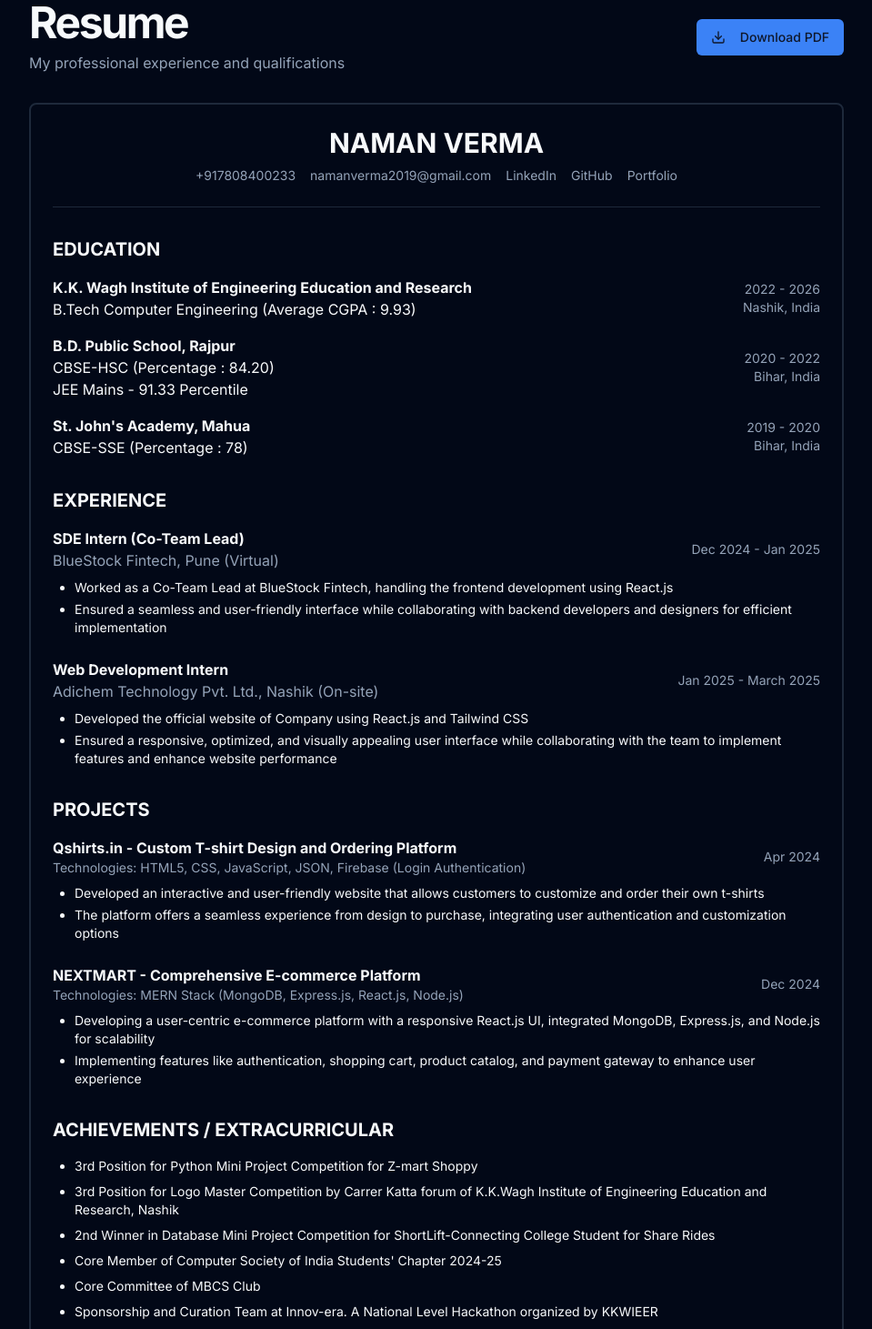
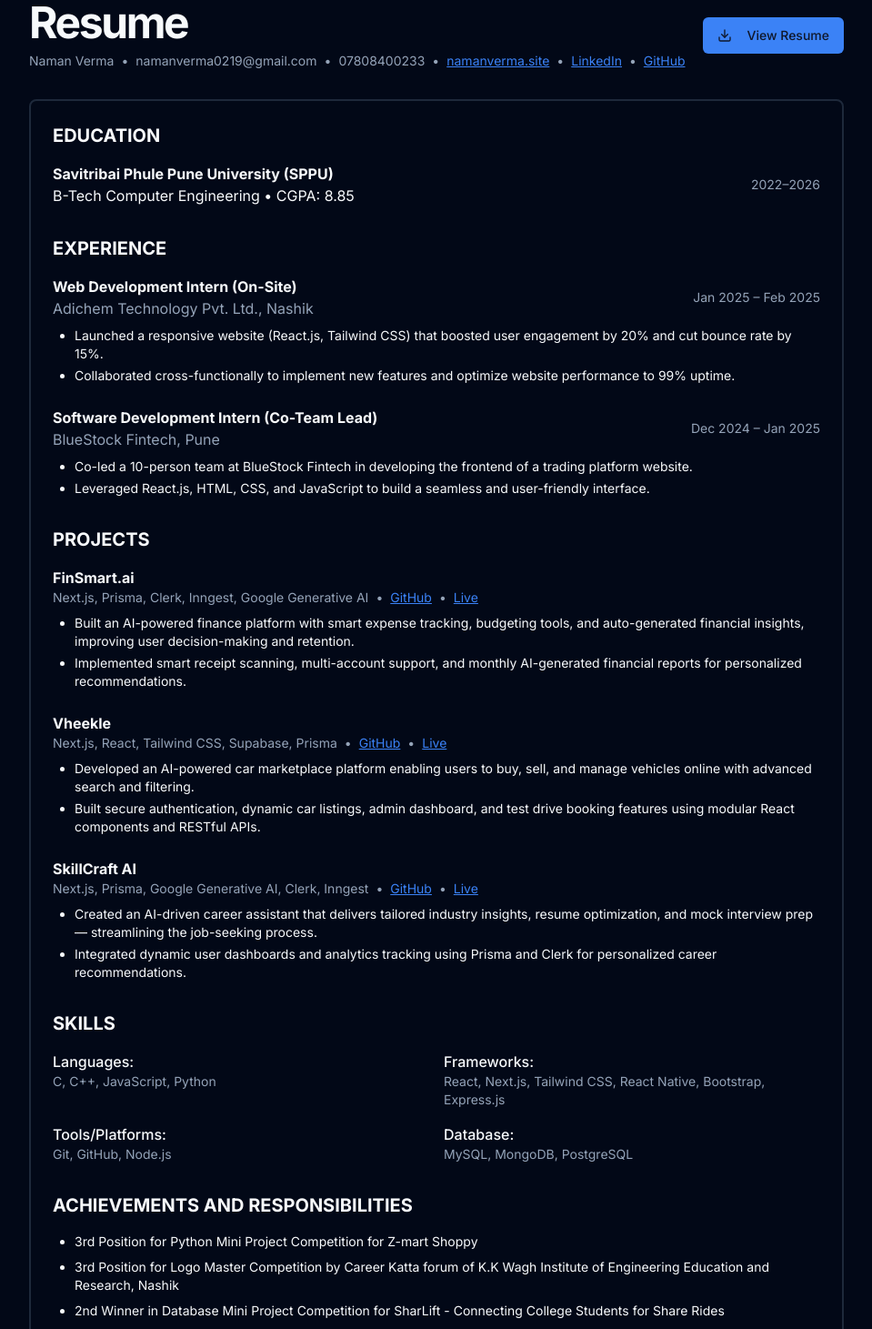
Before and after one commit to namanverma001/namanverma-portfolio, a Next.js app: page /resume in a window 1280 px wide. Shown: the part 160-1621 px from the top of the page at 91% size, without its empty margins (160-1119 px from the left). Built offline with nearby package versions, Linux system fonts and the light colour scheme.

Commit message:
fix: update resume links and enhance contact information in About and Resume pages

```diff
--- a/app/about/page.tsx
+++ b/app/about/page.tsx
@@ -39,7 +39,7 @@ export default function AboutPage() {
                 </Button>
               </Link>
             </div>
-            <Link href="https://drive.google.com/file/d/1HlquOrnr4Oo0Tlu6vQ1uChXHUPkhUriu/view?usp=sharing" target="_blank" rel="noopener noreferrer">
+            <Link href="https://drive.google.com/file/d/1V1dZ-eK-hjGsPHNEd1qXdHlhQ9pnH__2/view?usp=sharing" target="_blank" rel="noopener noreferrer">
               <Button className="w-full">
                 <FileText className="mr-2 h-4 w-4" />
                 View Resume
--- a/app/page.tsx
+++ b/app/page.tsx
@@ -117,12 +117,16 @@ export default function Home() {
                   <ArrowRight className="ml-2 h-4 w-4" />
                 </Button>
               </Link>
-              <Link href="/contact">
+              <a
+                href="https://drive.google.com/file/d/1V1dZ-eK-hjGsPHNEd1qXdHlhQ9pnH__2/view?usp=sharing"
+                target="_blank"
+                rel="noopener noreferrer"
+              >
                 <Button size="lg" variant="outline" className="border-primary text-primary hover:bg-primary/10">
-                  Get in Touch
-                  <Mail className="ml-2 h-4 w-4" />
+                  Check Out My Resume
+                  <FileText className="ml-2 h-4 w-4" />
                 </Button>
-              </Link>
+              </a>
             </div>
 
             <div className="flex items-center justify-center gap-6 mt-8">
--- a/app/resume/page.tsx
+++ b/app/resume/page.tsx
@@ -9,67 +9,49 @@ export default function ResumePage() {
         <div className="flex flex-col sm:flex-row sm:items-center sm:justify-between">
           <div className="space-y-2">
             <h1 className="text-4xl font-bold tracking-tighter sm:text-5xl">Resume</h1>
-            <p className="text-muted-foreground">My professional experience and qualifications</p>
+            <div className="text-muted-foreground text-sm flex flex-wrap gap-2">
+              <span>Naman Verma</span>
+              <span>&bull;</span>
+              <span>namanverma0219@gmail.com</span>
+              <span>&bull;</span>
+              <span>07808400233</span>
+              <span>&bull;</span>
+              <a href="https://namanverma.site" className="text-primary underline" target="_blank" rel="noopener noreferrer">namanverma.site</a>
+              <span>&bull;</span>
+              <a href="https://linkedin.com/in/namanverma001" className="text-primary underline" target="_blank" rel="noopener noreferrer">LinkedIn</a>
+              <span>&bull;</span>
+              <a href="https://github.com/namanverma001" className="text-primary underline" target="_blank" rel="noopener noreferrer">GitHub</a>
+            </div>
           </div>
-          <Button className="mt-4 sm:mt-0">
-            <Download className="mr-2 h-4 w-4" />
-            Download PDF
-          </Button>
+          <a
+            href="https://drive.google.com/file/d/1V1dZ-eK-hjGsPHNEd1qXdHlhQ9pnH__2/view?usp=sharing"
+            target="_blank"
+            rel="noopener noreferrer"
+          >
+            <Button className="mt-4 sm:mt-0">
+              <Download className="mr-2 h-4 w-4" />
+              View Resume
+            </Button>
+          </a>
         </div>
-
         <Card className="border-2">
           <CardContent className="p-6">
             <div className="space-y-8">
-              {/* Header */}
-              <div className="border-b pb-6 text-center">
-                <h2 className="text-3xl font-bold">NAMAN VERMA</h2>
-                <div className="mt-2 flex flex-wrap justify-center gap-4 text-sm text-muted-foreground">
-                  <span>+917808400233</span>
-                  <span>namanverma2019@gmail.com</span>
-                  <span>LinkedIn</span>
-                  <span>GitHub</span>
-                  <span>Portfolio</span>
-                </div>
-              </div>
-
               {/* Education */}
               <div>
                 <h3 className="mb-4 text-xl font-bold uppercase">Education</h3>
                 <div className="space-y-4">
                   <div className="flex flex-col justify-between gap-1 sm:flex-row sm:items-center">
                     <div>
-                      <h4 className="font-bold">K.K. Wagh Institute of Engineering Education and Research</h4>
-                      <p>B.Tech Computer Engineering (Average CGPA : 9.93)</p>
+                      <h4 className="font-bold">Savitribai Phule Pune University (SPPU)</h4>
+                      <p>B-Tech Computer Engineering &bull; CGPA: 8.85</p>
                     </div>
                     <div className="text-right text-sm text-muted-foreground">
-                      <p>2022 - 2026</p>
-                      <p>Nashik, India</p>
-                    </div>
-                  </div>
-                  <div className="flex flex-col justify-between gap-1 sm:flex-row sm:items-center">
-                    <div>
-                      <h4 className="font-bold">B.D. Public School, Rajpur</h4>
-                      <p>CBSE-HSC (Percentage : 84.20)</p>
-                      <p>JEE Mains - 91.33 Percentile</p>
-                    </div>
-                    <div className="text-right text-sm text-muted-foreground">
-                      <p>2020 - 2022</p>
-                      <p>Bihar, India</p>
-                    </div>
-                  </div>
-                  <div className="flex flex-col justify-between gap-1 sm:flex-row sm:items-center">
-                    <div>
-                      <h4 className="font-bold">St. John's Academy, Mahua</h4>
-                      <p>CBSE-SSE (Percentage : 78)</p>
-                    </div>
-                    <div className="text-right text-sm text-muted-foreground">
-                      <p>2019 - 2020</p>
-                      <p>Bihar, India</p>
+                      <p>2022–2026</p>
                     </div>
                   </div>
                 </div>
               </div>
-
               {/* Experience */}
               <div>
                 <h3 className="mb-4 text-xl font-bold uppercase">Experience</h3>
@@ -77,119 +59,86 @@ export default function ResumePage() {
                   <div>
                     <div className="flex flex-col justify-between gap-1 sm:flex-row sm:items-center">
                       <div>
-                        <h4 className="font-bold">SDE Intern (Co-Team Lead)</h4>
-                        <p className="text-muted-foreground">BlueStock Fintech, Pune (Virtual)</p>
+                        <h4 className="font-bold">Web Development Intern (On-Site)</h4>
+                        <p className="text-muted-foreground">Adichem Technology Pvt. Ltd., Nashik</p>
                       </div>
                       <div className="text-right text-sm text-muted-foreground">
-                        <p>Dec 2024 - Jan 2025</p>
+                        <p>Jan 2025 – Feb 2025</p>
                       </div>
                     </div>
                     <ul className="mt-2 ml-6 list-disc space-y-1 text-sm">
-                      <li>
-                        Worked as a Co-Team Lead at BlueStock Fintech, handling the frontend development using React.js
-                      </li>
-                      <li>
-                        Ensured a seamless and user-friendly interface while collaborating with backend developers and
-                        designers for efficient implementation
-                      </li>
+                      <li>Launched a responsive website (React.js, Tailwind CSS) that boosted user engagement by 20% and cut bounce rate by 15%.</li>
+                      <li>Collaborated cross-functionally to implement new features and optimize website performance to 99% uptime.</li>
                     </ul>
                   </div>
                   <div>
                     <div className="flex flex-col justify-between gap-1 sm:flex-row sm:items-center">
                       <div>
-                        <h4 className="font-bold">Web Development Intern</h4>
-                        <p className="text-muted-foreground">Adichem Technology Pvt. Ltd., Nashik (On-site)</p>
+                        <h4 className="font-bold">Software Development Intern (Co-Team Lead)</h4>
+                        <p className="text-muted-foreground">BlueStock Fintech, Pune</p>
                       </div>
                       <div className="text-right text-sm text-muted-foreground">
-                        <p>Jan 2025 - March 2025</p>
+                        <p>Dec 2024 – Jan 2025</p>
                       </div>
                     </div>
                     <ul className="mt-2 ml-6 list-disc space-y-1 text-sm">
-                      <li>Developed the official website of Company using React.js and Tailwind CSS</li>
-                      <li>
-                        Ensured a responsive, optimized, and visually appealing user interface while collaborating with
-                        the team to implement features and enhance website performance
-                      </li>
+                      <li>Co-led a 10-person team at BlueStock Fintech in developing the frontend of a trading platform website.</li>
+                      <li>Leveraged React.js, HTML, CSS, and JavaScript to build a seamless and user-friendly interface.</li>
                     </ul>
                   </div>
                 </div>
               </div>
-
               {/* Projects */}
               <div>
                 <h3 className="mb-4 text-xl font-bold uppercase">Projects</h3>
                 <div className="space-y-6">
                   <div>
-                    <div className="flex flex-col justify-between gap-1 sm:flex-row sm:items-center">
-                      <div>
-                        <h4 className="font-bold">Qshirts.in - Custom T-shirt Design and Ordering Platform</h4>
-                        <p className="text-sm text-muted-foreground">
-                          Technologies: HTML5, CSS, JavaScript, JSON, Firebase (Login Authentication)
-                        </p>
-                      </div>
-                      <div className="text-right text-sm text-muted-foreground">
-                        <p>Apr 2024</p>
-                      </div>
+                    <h4 className="font-bold">FinSmart.ai</h4>
+                    <div className="text-sm text-muted-foreground flex flex-wrap gap-2">
+                      <span>Next.js, Prisma, Clerk, Inngest, Google Generative AI</span>
+                      <span>&bull;</span>
+                      <a href="https://github.com/namanverma001/FinSmart.ai" className="text-primary underline" target="_blank" rel="noopener noreferrer">GitHub</a>
+                      <span>&bull;</span>
+                      <a href="https://finsmart-ai.vercel.app/" className="text-primary underline" target="_blank" rel="noopener noreferrer">Live</a>
                     </div>
                     <ul className="mt-2 ml-6 list-disc space-y-1 text-sm">
-                      <li>
-                        Developed an interactive and user-friendly website that allows customers to customize and order
-                        their own t-shirts
-                      </li>
-                      <li>
-                        The platform offers a seamless experience from design to purchase, integrating user
-                        authentication and customization options
-                      </li>
+                      <li>Built an AI-powered finance platform with smart expense tracking, budgeting tools, and auto-generated financial insights, improving user decision-making and retention.</li>
+                      <li>Implemented smart receipt scanning, multi-account support, and monthly AI-generated financial reports for personalized recommendations.</li>
                     </ul>
                   </div>
                   <div>
-                    <div className="flex flex-col justify-between gap-1 sm:flex-row sm:items-center">
-                      <div>
-                        <h4 className="font-bold">NEXTMART - Comprehensive E-commerce Platform</h4>
-                        <p className="text-sm text-muted-foreground">
-                          Technologies: MERN Stack (MongoDB, Express.js, React.js, Node.js)
-                        </p>
-                      </div>
-                      <div className="text-right text-sm text-muted-foreground">
-                        <p>Dec 2024</p>
-                      </div>
+                    <h4 className="font-bold">Vheekle</h4>
+                    <div className="text-sm text-muted-foreground flex flex-wrap gap-2">
+                      <span>Next.js, React, Tailwind CSS, Supabase, Prisma</span>
+                      <span>&bull;</span>
+                      <a href="https://github.com/namanverma001/vheekle" className="text-primary underline" target="_blank" rel="noopener noreferrer">GitHub</a>
+                      <span>&bull;</span>
+                      <a href="https://vheekle.vercel.app/" className="text-primary underline" target="_blank" rel="noopener noreferrer">Live</a>
                     </div>
                     <ul className="mt-2 ml-6 list-disc space-y-1 text-sm">
-                      <li>
-                        Developing a user-centric e-commerce platform with a responsive React.js UI, integrated MongoDB,
-                        Express.js, and Node.js for scalability
-                      </li>
-                      <li>
-                        Implementing features like authentication, shopping cart, product catalog, and payment gateway
-                        to enhance user experience
-                      </li>
+                      <li>Developed an AI-powered car marketplace platform enabling users to buy, sell, and manage vehicles online with advanced search and filtering.</li>
+                      <li>Built secure authentication, dynamic car listings, admin dashboard, and test drive booking features using modular React components and RESTful APIs.</li>
+                    </ul>
+                  </div>
+                  <div>
+                    <h4 className="font-bold">SkillCraft AI</h4>
+                    <div className="text-sm text-muted-foreground flex flex-wrap gap-2">
+                      <span>Next.js, Prisma, Google Generative AI, Clerk, Inngest</span>
+                      <span>&bull;</span>
+                      <a href="https://github.com/namanverma001/SkillCraftAI" className="text-primary underline" target="_blank" rel="noopener noreferrer">GitHub</a>
+                      <span>&bull;</span>
+                      <a href="https://skillcraftai.vercel.app/" className="text-primary underline" target="_blank" rel="noopener noreferrer">Live</a>
+                    </div>
+                    <ul className="mt-2 ml-6 list-disc space-y-1 text-sm">
+                      <li>Created an AI-driven career assistant that delivers tailored industry insights, resume optimization, and mock interview prep — streamlining the job-seeking process.</li>
+                      <li>Integrated dynamic user dashboards and analytics tracking using Prisma and Clerk for personalized career recommendations.</li>
                     </ul>
                   </div>
                 </div>
               </div>
-
-              {/* Achievements */}
+              {/* Skills */}
               <div>
-                <h3 className="mb-4 text-xl font-bold uppercase">Achievements / Extracurricular</h3>
-                <ul className="ml-6 list-disc space-y-2 text-sm">
-                  <li>3rd Position for Python Mini Project Competition for Z-mart Shoppy</li>
-                  <li>
-                    3rd Position for Logo Master Competition by Carrer Katta forum of K.K.Wagh Institute of Engineering
-                    Education and Research, Nashik
-                  </li>
-                  <li>
-                    2nd Winner in Database Mini Project Competition for ShortLift-Connecting College Student for Share
-                    Rides
-                  </li>
-                  <li>Core Member of Computer Society of India Students' Chapter 2024-25</li>
-                  <li>Core Committee of MBCS Club</li>
-                  <li>Sponsorship and Curation Team at Innov-era. A National Level Hackathon organized by KKWIEER</li>
-                </ul>
-              </div>
-
-              {/* Technical Skills */}
-              <div>
-                <h3 className="mb-4 text-xl font-bold uppercase">Technical Skills</h3>
+                <h3 className="mb-4 text-xl font-bold uppercase">Skills</h3>
                 <div className="grid gap-4 sm:grid-cols-2">
                   <div>
                     <p className="font-medium">Languages:</p>
@@ -197,7 +146,7 @@ export default function ResumePage() {
                   </div>
                   <div>
                     <p className="font-medium">Frameworks:</p>
-                    <p className="text-sm text-muted-foreground">React, Tailwind CSS, Bootstrap, Express.js</p>
+                    <p className="text-sm text-muted-foreground">React, Next.js, Tailwind CSS, React Native, Bootstrap, Express.js</p>
                   </div>
                   <div>
                     <p className="font-medium">Tools/Platforms:</p>
@@ -205,9 +154,21 @@ export default function ResumePage() {
                   </div>
                   <div>
                     <p className="font-medium">Database:</p>
-                    <p className="text-sm text-muted-foreground">MySQL, MongoDB</p>
+                    <p className="text-sm text-muted-foreground">MySQL, MongoDB, PostgreSQL</p>
                   </div>
                 </div>
+              </div>
+              {/* Achievements and Responsibilities */}
+              <div>
+                <h3 className="mb-4 text-xl font-bold uppercase">Achievements and Responsibilities</h3>
+                <ul className="ml-6 list-disc space-y-2 text-sm">
+                  <li>3rd Position for Python Mini Project Competition for Z-mart Shoppy</li>
+                  <li>3rd Position for Logo Master Competition by Career Katta forum of K.K Wagh Institute of Engineering Education and Research, Nashik</li>
+                  <li>2nd Winner in Database Mini Project Competition for SharLift - Connecting College Students for Share Rides</li>
+                  <li>Core Member of Computer Society of India Students’ Chapter 2024-25</li>
+                  <li>Sponsorship and Curation Team at Innov-era, a National Level Hackathon organized by KKWIEER</li>
+                  <li>Participated in GDG on Campus Solution Challange orgainsed by Google Developer Group</li>
+                </ul>
               </div>
             </div>
           </CardContent>
```
